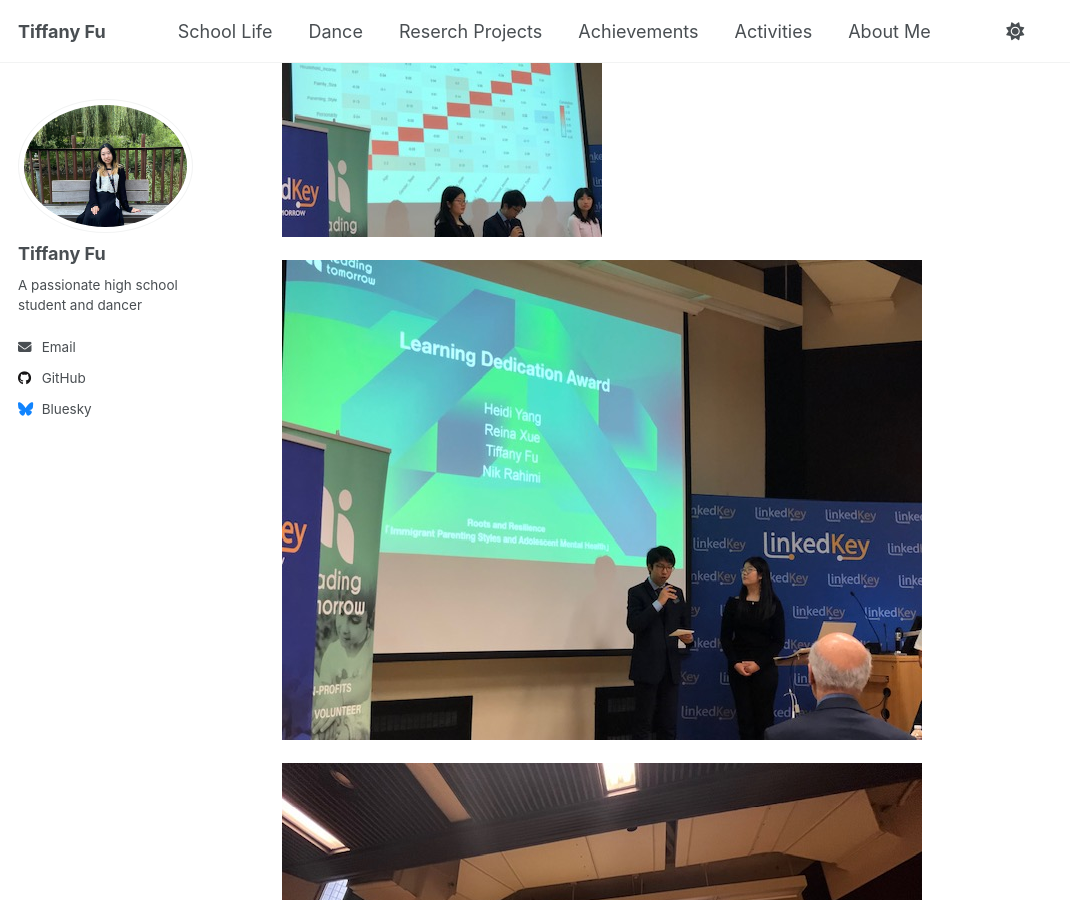
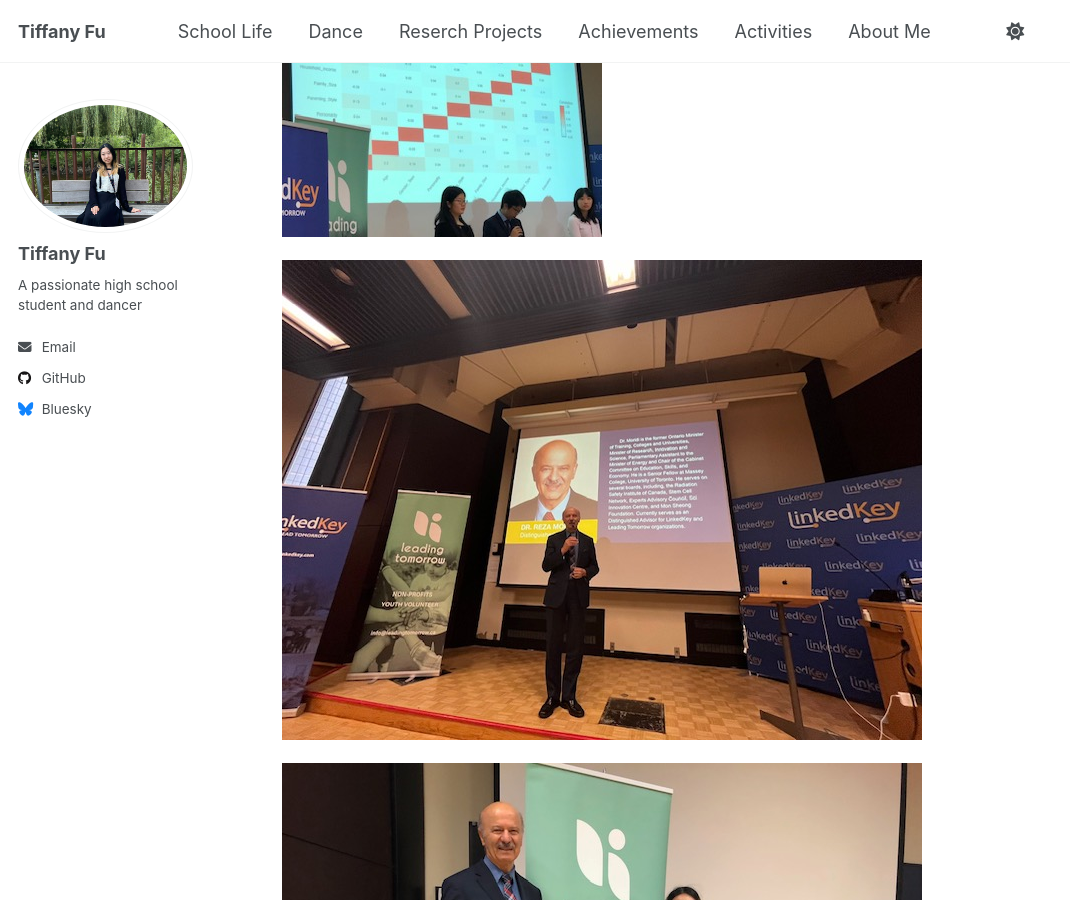
Before and after one commit to TiffanyJTFu/TiffanyFu, a Jekyll site: the page built from _teaching/2015-spring-teaching-2.md, in a window 1280 px wide and 900 px high, scrolled down 2187 px. Shown: the whole window, without its empty margins (0-1070 px from the left). Built offline with Jekyll 4.4.1, drawn with Linux system fonts in a browser that asks for light colours; a script that is not in the unit is left out.

Commit message:
Update 2015-spring-teaching-2.md

```diff
--- a/_teaching/2015-spring-teaching-2.md
+++ b/_teaching/2015-spring-teaching-2.md
@@ -13,24 +13,25 @@ In the context of globalization, the relationship between immigrant families' ed
 
 Leading Tomorrow, a non-profit organization, has specially initiated and organized a social research project on "Cross-cultural Education Methods and Adolescents' Physical and Mental Health" to gain a deeper understanding of how the education methods of immigrant families affect adolescents' mental health and social adaptability. Through this survey, the key factors affecting adolescent growth can be revealed, providing a scientific basis for the formulation of more effective support strategies and intervention measures, thereby helping adolescents from immigrant families grow and develop better.
 
-![SocialScience01](https://tiffanyjtfu.github.io/TiffanyFu/images/socialscienceproject12.jpg)
+![SocialScience12](https://tiffanyjtfu.github.io/TiffanyFu/images/socialscienceproject12.jpg)
 
 ![SocialScience01](https://tiffanyjtfu.github.io/TiffanyFu/images/socialscienceproject1.jpg)
 
-![SocialScience01](https://tiffanyjtfu.github.io/TiffanyFu/images/socialscienceproject2.jpg)
+![SocialScience02](https://tiffanyjtfu.github.io/TiffanyFu/images/socialscienceproject2.jpg)
 
-![SocialScience01](https://tiffanyjtfu.github.io/TiffanyFu/images/socialscienceproject3.jpg)
+![SocialScience03](https://tiffanyjtfu.github.io/TiffanyFu/images/socialscienceproject3.jpg)
 
-![SocialScience01](https://tiffanyjtfu.github.io/TiffanyFu/images/socialscienceproject4.jpg)
+![SocialScience05](https://tiffanyjtfu.github.io/TiffanyFu/images/socialscienceproject5.jpg)
 
-![SocialScience01](https://tiffanyjtfu.github.io/TiffanyFu/images/socialscienceproject5.jpg)
+![SocialScience07](https://tiffanyjtfu.github.io/TiffanyFu/images/socialscienceproject7.jpg)
 
-![SocialScience01](https://tiffanyjtfu.github.io/TiffanyFu/images/socialscienceproject6.jpg)
+![SocialScience08](https://tiffanyjtfu.github.io/TiffanyFu/images/socialscienceproject8.jpg)
 
-![SocialScience01](https://tiffanyjtfu.github.io/TiffanyFu/images/socialscienceproject7.jpg)
+![SocialScience09](https://tiffanyjtfu.github.io/TiffanyFu/images/socialscienceproject9.jpg)
 
-![SocialScience01](https://tiffanyjtfu.github.io/TiffanyFu/images/socialscienceproject8.jpg)
+![SocialScience010](https://tiffanyjtfu.github.io/TiffanyFu/images/socialscienceproject10.jpg)
 
+![SocialScience11](https://tiffanyjtfu.github.io/TiffanyFu/images/socialscienceproject11.jpg)
 
 
 Brown University 2024
```
